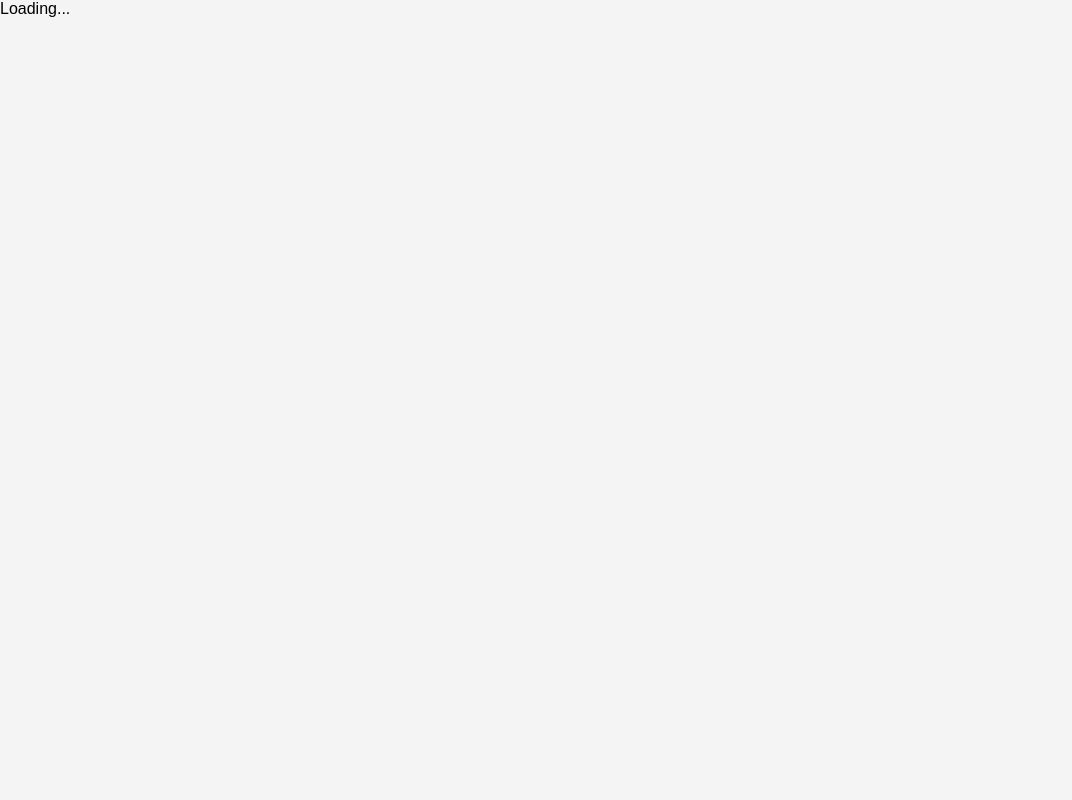
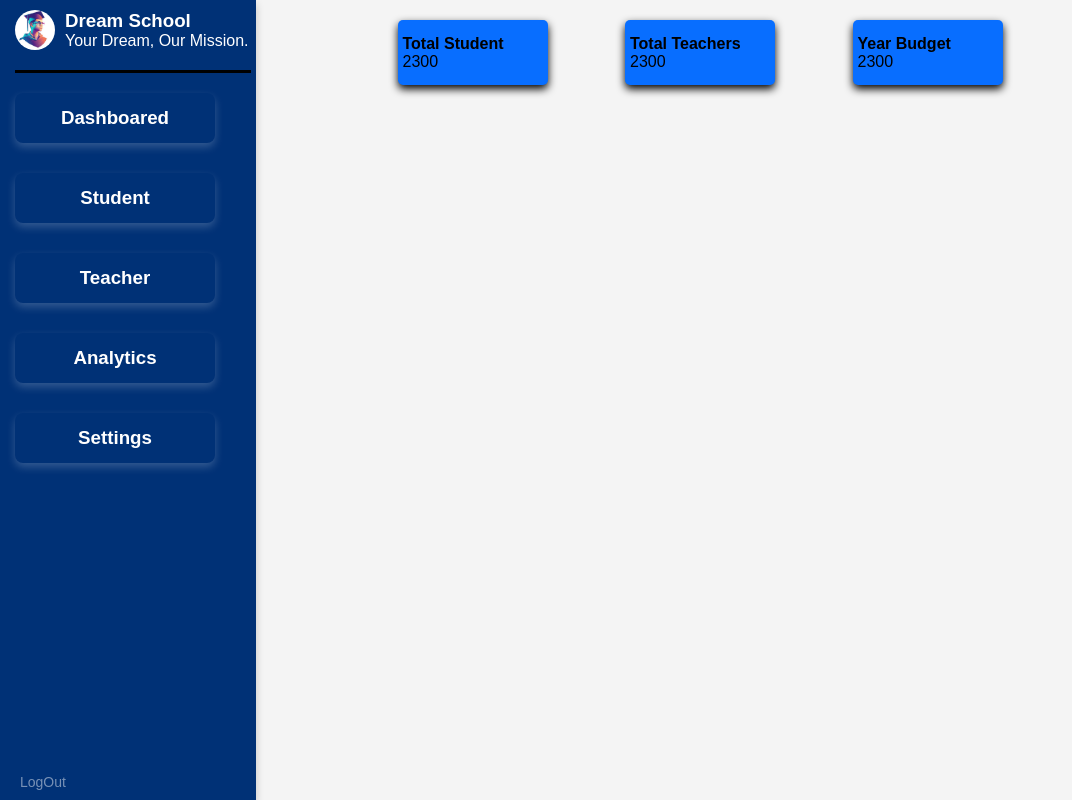
Before and after one commit to zwubishet/Student_mangement_system_director_dashbored, a React (Vite) app: page /dashboard in a window 1280 px wide. Shown: the whole page, without its empty margins (0-1072 px from the left). Built offline with nearby package versions, Linux system fonts and the light colour scheme.

Commit message:
work on diretor dashboared

```diff
--- a/package.json
+++ b/package.json
@@ -13,6 +13,7 @@
     "axios": "^1.11.0",
     "react": "^19.1.0",
     "react-dom": "^19.1.0",
+    "react-icons": "^5.5.0",
     "react-router-dom": "^7.7.1"
   },
   "devDependencies": {
--- /dev/null
+++ b/src/components/HomeSection.jsx
@@ -0,0 +1,22 @@
+import { Card } from "../views/card";
+import "../style/homeSection.css"
+
+const HomeSection = ()=>{
+    return (
+        <div className="homeSectionContainer">
+            <div className="header">
+                <Card name={"Total Student"} value={"2300"}/>
+                <Card name={"Total Teachers"} value={"2300"}/>
+                <Card name={"Year Budget"} value={"2300"}/>
+            </div>
+            <div className="midSection">
+
+            </div>
+            <div className="buttonSection">
+
+            </div>
+        </div>
+    );
+}
+
+export default HomeSection;
--- /dev/null
+++ b/src/components/SideBar.jsx
@@ -0,0 +1,35 @@
+import React from "react";
+import { Button } from "../views/button";
+import "../style/sideBar.css";
+import school from "../assets/student.jpg"
+import { Card } from "../views/card";
+
+const SideBar = () =>{
+    return (
+            <div className="sideBarMainContainer">
+                <div className="topSection">
+                    <div className="logoSection">
+                        <img src={school} alt="school logo" />
+                        <div className="schoolName">
+                            <h3>Dream School</h3>
+                            <p>Your Dream, Our Mission.</p>
+                        </div>
+                    </div>
+                    <div className="separeterLine"></div>
+                    <div className="navigations">
+                        <Button name = {"Dashboared"}/>
+                        <Button name = {"Student"}/>
+                        <Button name = {"Teacher"}/>
+                        <Button name = {"Analytics"}/>
+                        <Button name = {"Settings"}/>
+                    </div>
+                </div>
+                <div className="footerSection">
+                    <div>LogOut</div>
+                </div>
+            </div>
+
+    );
+}
+
+export default SideBar;
--- a/src/pages/DashboardPage.jsx
+++ b/src/pages/DashboardPage.jsx
@@ -2,47 +2,17 @@ import React, { useEffect, useState } from "react";
 import { Navigate } from "react-router-dom";
 import { useLocation } from "react-router-dom";
 import { useAuth } from "../context/AuthContext";
+import "../style/dashboared.css"
+import SideBar from "../components/SideBar";
+import HomeSection from "../components/HomeSection";
 
 const DirectorDashBoard = () => {
-  const {user, logout} = useAuth();
-
-  useEffect(() => {
-    const token = localStorage.getItem("authToken");
-    console.log(token);
-    if (!token && !user) {
-      // Redirect to login page if no token found
-      <Navigate to="/login" replace />;
-    }
-  }, [user]);
-  console.log(user);
-  const _logout = () => {
-    logout();
-    localStorage.removeItem("authToken");
-    // Redirect to login after logout
-    return <Navigate to="/login" replace />;
-  };
-
-  if (!user) {
-    return <p>Loading...</p>; // Show loading until user is loaded
-  }
 
   return (
-    <div>
-      <h1>Welcome to the Dashboard</h1>
-      <p>Username: {user.fullName}</p>
-      <p>Role: {user.role}</p>
-      <button onClick={_logout}>Logout</button>
-
-      {/* Add more content for the dashboard here */}
-      <div>
-        <h2>Director Dashboard</h2>
-        {user.role === "admin" ? (
-          <p>You have admin privileges.</p>
-        ) : (
-          <p>You are a regular user.</p>
-        )}
-      </div>
-    </div>
+   <div className="dashbored">
+    <SideBar/>
+    <HomeSection />
+   </div>
   );
 };
 
--- /dev/null
+++ b/src/style/button.css
@@ -0,0 +1,36 @@
+.btn {
+    width: 200px;
+    height: 50px;
+    background-color: transparent;
+    color: white;
+    display: flex;
+    justify-content: center;
+    align-items: center;
+    border: 2px black;
+    border-radius: 8px;
+    font-size: 16px;
+    font-weight: bold;
+    box-shadow: 0 4px 8px rgba(255, 255, 255, 0.2);
+    cursor: pointer;
+    transition: all 0.3s ease;
+    padding: 0 20px;
+    margin-bottom: 20px;
+}
+
+.btn:hover {
+    background-color: #0851c8;
+    color: white;
+    transform: scaleX(5px);
+    transform: translateY(-4px);
+    box-shadow: 0 8px 16px rgba(0, 0, 0, 0.3);
+}
+
+.btn:active {
+    background-color: #0642a8;
+    transform: translateY(0);
+    box-shadow: 0 2px 6px rgba(0, 0, 0, 0.1);
+}
+
+h3 {
+    margin: 0;
+}
--- /dev/null
+++ b/src/style/card.css
@@ -0,0 +1,12 @@
+.cartMainContainer{
+    width: 150px;
+    height: 65px;
+    background-color: #086eff;
+    display: flex;
+    flex-direction: column;
+    justify-content: center;
+    align-items: start;
+    padding: 5px;
+    border-radius: 5px;
+    box-shadow: 0 4px 9px black;
+}
--- /dev/null
+++ b/src/style/dashboared.css
@@ -0,0 +1,4 @@
+.dashbored{
+    display: grid;
+    grid-template-columns: 1fr 3fr;
+}
--- /dev/null
+++ b/src/style/homeSection.css
@@ -0,0 +1,10 @@
+.homeSectionContainer{
+    padding-top: 20px;
+}
+
+.header{
+    margin-right: 200px;
+    display: flex;
+    flex-direction: row;
+    justify-content: space-evenly;
+}
--- /dev/null
+++ b/src/style/sideBar.css
@@ -0,0 +1,64 @@
+
+
+.sideBarMainContainer{
+    width: 20vw;
+    height: 100vh;
+    background-color: #003176;
+    color: white;
+    padding: 10px 5px 5px 15px;
+    box-shadow: 0 4px 8px rgba(0, 0, 0, 0.2);
+    display: flex;
+    flex-direction: column;
+    justify-content: space-between;
+    gap: 5vh;
+}
+
+.logoSection{
+    display: flex;
+    flex-direction: row;
+    justify-items: center;
+    align-items: center;
+    gap: 10px;
+}
+
+.logoSection img{
+    width: 40px;
+    height: 40px;
+    border-radius: 20px;
+}
+
+.separeterLine{
+    margin: 20px auto;
+    width: 100%;
+    height: 3px;
+    background-color: black;
+}
+
+.navigations{
+    background-color: transparent;
+    display: flex;
+    flex-direction: column;
+    gap: 10px;
+}
+
+
+.footerSection{
+    display: flex;
+    flex-direction: row;
+    justify-content: space-between;
+}
+
+.footerSection div{
+    background-color: transparent;
+    color: rgba(255, 255, 255, 0.468);
+    padding: 5px;
+    font-size: 14px;
+    font-weight:500;
+    bottom: 10;
+}
+
+.footerSection div:hover{
+    box-shadow: 0 4px 8px rgba(0, 0, 0, 0.2);
+    cursor: pointer;
+    color: rgb(255, 255, 255);
+}
--- /dev/null
+++ b/src/views/button.jsx
@@ -0,0 +1,8 @@
+import React from "react";
+import "../style/button.css"
+
+export const Button = ({name}) =>{
+    return <div className="btn">
+        <h3>{name}</h3>
+    </div>
+}
--- /dev/null
+++ b/src/views/card.jsx
@@ -0,0 +1,8 @@
+import "../style/card.css"
+
+export const Card = ({name, value})=>{
+    return <div className="cartMainContainer">
+        <h4>{name}</h4>
+        <p>{value}</p>
+    </div>
+}
```
Also changed, not shown: src/assets/student.jpg (added), 1 other file (tests, documents, lock files or other folders).
